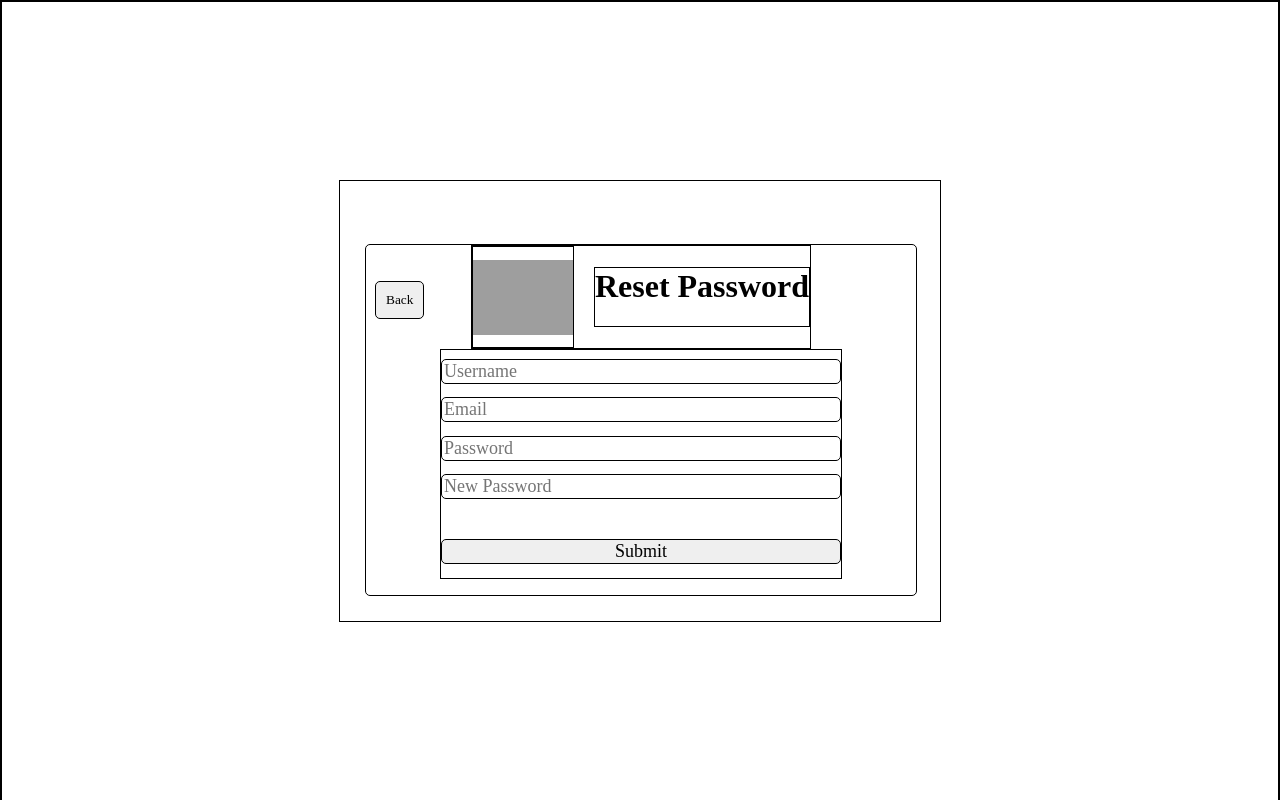
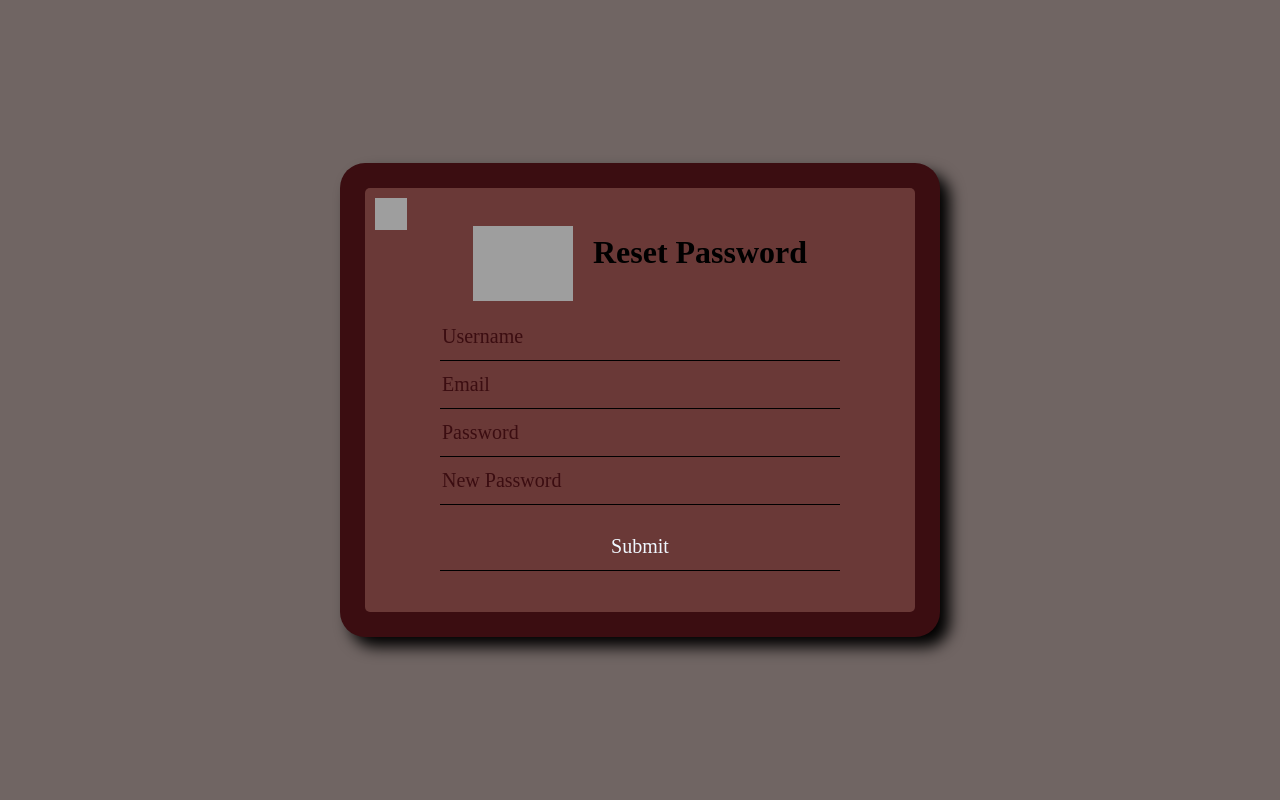
Before and after one commit to Seadoge-keeper/DiceTower, a PHP site: page /ResetPass.php in a window 1280 px wide. Run offline with PHP 8.4, Linux system fonts and the light colour scheme; some web fonts are replaced; grey boxes are pictures that could not be loaded.

Commit message:
Registration.php and ResetPass.php
- Changed the stylesheet link to login.css
- Changed back button to Icon

```diff
--- a/Clone/Webfiles/Loginpages/Registration.php
+++ b/Clone/Webfiles/Loginpages/Registration.php
@@ -1,10 +1,10 @@
 <head>
-    <link rel="stylesheet" href="Registration.css">
+    <link rel="stylesheet" href="Login.css">
 </head>
 
 <body>
     <div class="Wrapper">
-        <button onclick="history.back()" class="back"> Back </button>
+        <button onclick="history.back()" class="back"> <img src="../../Assets/images/back.png" alt=""> </button>
         <div class="PageContainer">
             <div>
                 <img src="../../Assets/images/Raggy/SignUp.png" class="icon">
--- a/Clone/Webfiles/Loginpages/ResetPass.php
+++ b/Clone/Webfiles/Loginpages/ResetPass.php
@@ -1,10 +1,10 @@
 <head>
-    <link rel="stylesheet" href="ResetPass.css">
+    <link rel="stylesheet" href="Login.css">
 </head>
 
 <body>
     <div class="Wrapper">
-    <button onclick="history.back()" class="back"> Back </button>
+    <button onclick="history.back()" class="back"> <img src="../../Assets/images/back.png" alt=""> </button>
     <div class="PageContainer">
         <div>
             <img src="../../Assets/images/Raggy/ResetPass.png" class="icon">
```
